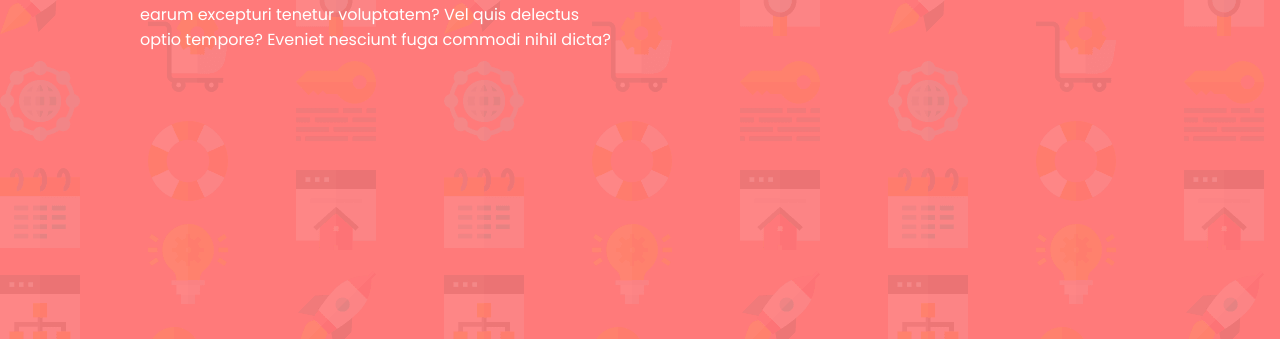
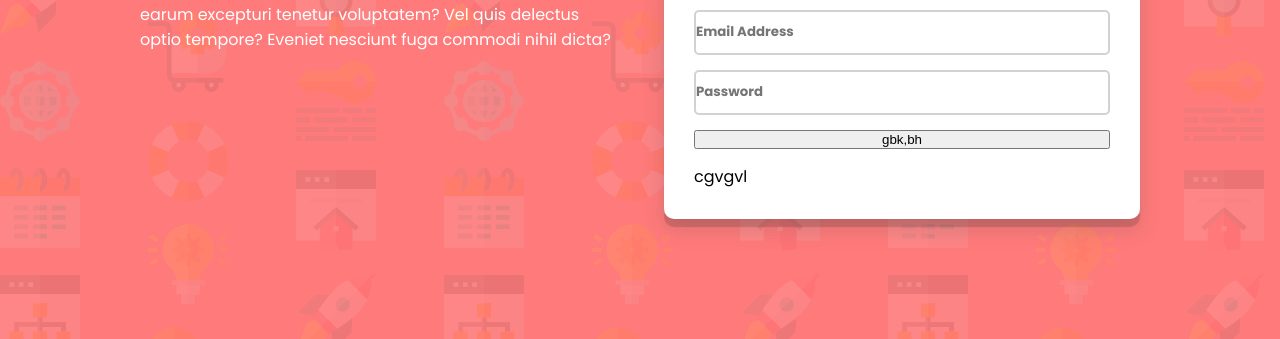
Before and after one commit to danadcm/intro-component-with-signup-form, a plain HTML site: page index.html in a window 1280 px wide. Shown: the part 461-800 px from the top of the page. Drawn offline with Linux system fonts and the light colour scheme.

Commit message:
add the input-space changes from css

```diff
--- a/index.html
+++ b/index.html
@@ -31,8 +31,25 @@
     <div class="right-side-content">
 
       <button class="blue-button">
-        <p> <span style="font-weight: bold;">Try it free 7 days</span> then &#36 20/mo. thereafter </p>
+        <p>
+          <span style="font-weight: bold;">Try it free 7 days
+          </span> then &#36 20/mo. thereafter
+        </p>
       </button>
+
+      <div class="input-space">
+        <input class="input" type="text" placeholder="First Name">
+        <input class="input" type="text" placeholder="Last Name">
+        <input class="input" type="email" placeholder="Email Address">
+        <input class="input" type="password" placeholder="Password">
+        <button>
+          gbk,bh
+        </button>
+        <p>cgvgvl</p>
+
+      </div>
+
+
 
     </div>
 
--- a/style.css
+++ b/style.css
@@ -50,3 +50,28 @@ h1 {
     0 10px 20px rgba(107, 89, 89, 0.26);
   font-family: "Poppins", sans-serif;
 }
+
+.input-space {
+  background-color: white;
+  border-radius: 10px;
+  box-shadow: 0px 8px 1px rgba(8, 8, 8, 0.137),
+    0 10px 20px rgba(107, 89, 89, 0.26);
+  font-family: "Poppins", sans-serif;
+  display: flex;
+  justify-content: center;
+  flex-direction: column;
+  width: 416px;
+  height: 100%;
+  margin-top: 20px;
+  padding: 30px;
+  gap: 15px;
+}
+
+.input {
+  border-radius: 5px;
+  border-color: hsl(240, 6%, 83%);
+  border-style: solid;
+  height: 50px;
+  font-family: "Poppins", sans-serif;
+  font-weight: bold;
+}
```
